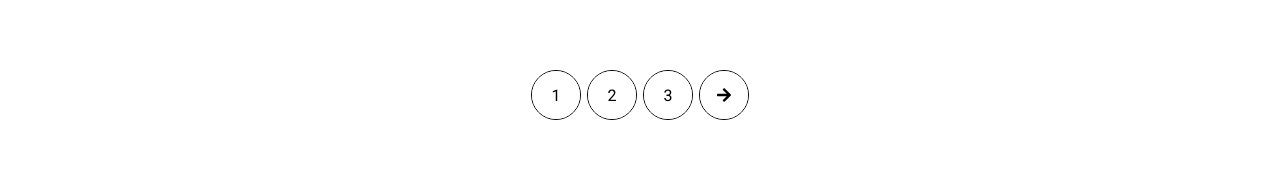
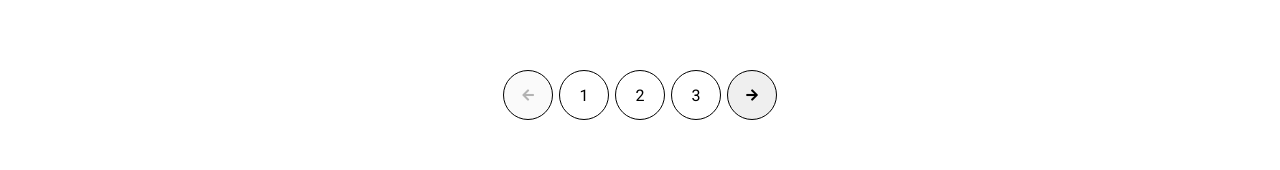
Before and after one commit to AlexandruC213/mariGarden, a Vue app: page / in a window 1280 px wide. Shown: the part 1716-1886 px from the top of the page. Built offline with nearby package versions, Linux system fonts and the light colour scheme; data requests are answered from the project's data file.

Commit message:
Pagination second version

```diff
--- a/src/components/Links.vue
+++ /dev/null
@@ -1,67 +0,0 @@
-<template>
-  <div class="link-container">
-    <router-link :to="{ name: checkPage(), query: setPage() }" class="link"
-      ><slot></slot
-    ></router-link>
-  </div>
-</template>
-
-<script>
-export default {
-  props: {
-    page: Number,
-    sign: String,
-    productsPage: String,
-    lastPage: Boolean,
-  },
-  methods: {
-    setPage() {
-      switch (this.sign) {
-        case "+":
-          return { page: this.page + 1 };
-        case "-":
-          return { page: this.page - 1 };
-        default:
-          return { page: this.page };
-      }
-    },
-    checkPage() {
-      this.productsPage === "products" ? this.productsPage : "home";
-    },
-  },
-};
-</script>
-
-<style scoped>
-.link-container {
-  width: 50px;
-  height: 50px;
-  margin: 0 3px;
-  border-radius: 50%;
-  border: 1px solid black;
-}
-
-.link-container .link {
-  width: 100%;
-  height: 100%;
-  border-radius: 50%;
-
-  text-decoration: none;
-  color: var(--black);
-  background-color: var(--white);
-
-  display: flex;
-  justify-content: center;
-  align-items: center;
-}
-
-.link-container .link:hover {
-  background-color: rgba(0, 0, 0, 0.15);
-}
-
-.link-container a.router-link-exact-active {
-  border-radius: 50%;
-  background-color: var(--green);
-  color: var(--white);
-}
-</style>
--- /dev/null
+++ b/src/components/PageLinks.vue
@@ -0,0 +1,32 @@
+<template>
+  <router-link
+    :to="{ name: checkPage, query: { page: this.page } }"
+    class="link"
+    ><slot></slot
+  ></router-link>
+</template>
+
+<script>
+export default {
+  props: {
+    page: Number,
+    checkPage: String,
+  },
+};
+</script>
+
+<style scoped>
+.link {
+  text-decoration: none;
+  color: var(--black);
+  background-color: var(--white);
+
+  display: flex;
+  justify-content: center;
+  align-items: center;
+}
+
+.link:hover {
+  background-color: rgba(0, 0, 0, 0.15);
+}
+</style>
--- a/src/components/Pagination.vue
+++ b/src/components/Pagination.vue
@@ -1,33 +1,33 @@
 <template>
   <div class="pagination-container">
-    <template v-if="page > 1">
-      <Links :productsPage="productsPage" :page="page" :sign="prevPageSign"
-        ><i class="fas fa-arrow-left"></i
-      ></Links>
-    </template>
+    <router-link
+      :to="{ name: checkPage, query: { page: this.page - 1 } }"
+      rel="prev"
+      tag="button"
+      :disabled="disabledPrev"
+      ><i class="fas fa-arrow-left"></i
+    ></router-link>
 
-    <Links
-      :productsPage="productsPage"
+    <PageLinks
       v-for="page in numberOfPages"
       :key="page"
       :page="page"
-      >{{ page }}</Links
+      :checkPage="checkPage"
+      >{{ page }}</PageLinks
     >
 
-    <template v-if="lastPage">
-      <Links
-        :productsPage="productsPage"
-        :page="page"
-        :sign="nextPageSign"
-        :lastPage="lastPage"
-        ><i class="fas fa-arrow-right"></i
-      ></Links>
-    </template>
+    <router-link
+      :to="{ name: checkPage, query: { page: this.page + 1 } }"
+      rel="next"
+      tag="button"
+      :disabled="disabledNext"
+      ><i class="fas fa-arrow-right"></i
+    ></router-link>
   </div>
 </template>
 
 <script>
-import Links from "@/components/Links.vue";
+import PageLinks from "@/components/PageLinks.vue";
 import { mapState } from "vuex";
 
 export default {
@@ -37,7 +37,7 @@ export default {
     productsPage: String,
   },
   components: {
-    Links,
+    PageLinks,
   },
   data() {
     return {
@@ -46,6 +46,15 @@ export default {
     };
   },
   computed: {
+    disabledPrev() {
+      return this.page == 1;
+    },
+    disabledNext() {
+      return !this.lastPage;
+    },
+    checkPage() {
+      return this.productsPage === "products" ? this.productsPage : "home";
+    },
     numberOfPages() {
       return Math.ceil(this.numberProduct / this.perPage);
     },
@@ -67,4 +76,31 @@ export default {
   justify-content: center;
   align-items: center;
 }
+
+.pagination-container a,
+.pagination-container button {
+  width: 50px;
+  height: 50px;
+  margin: 0 3px;
+  border-radius: 50%;
+  border: 1px solid black;
+}
+
+.pagination-container button {
+  cursor: pointer;
+}
+
+.pagination-container button:hover {
+  background-color: rgba(0, 0, 0, 0.15);
+}
+
+.pagination-container button:disabled {
+  cursor: not-allowed;
+}
+
+.pagination-container a.router-link-exact-active {
+  border-radius: 50%;
+  background-color: var(--green);
+  color: var(--white);
+}
 </style>
```
